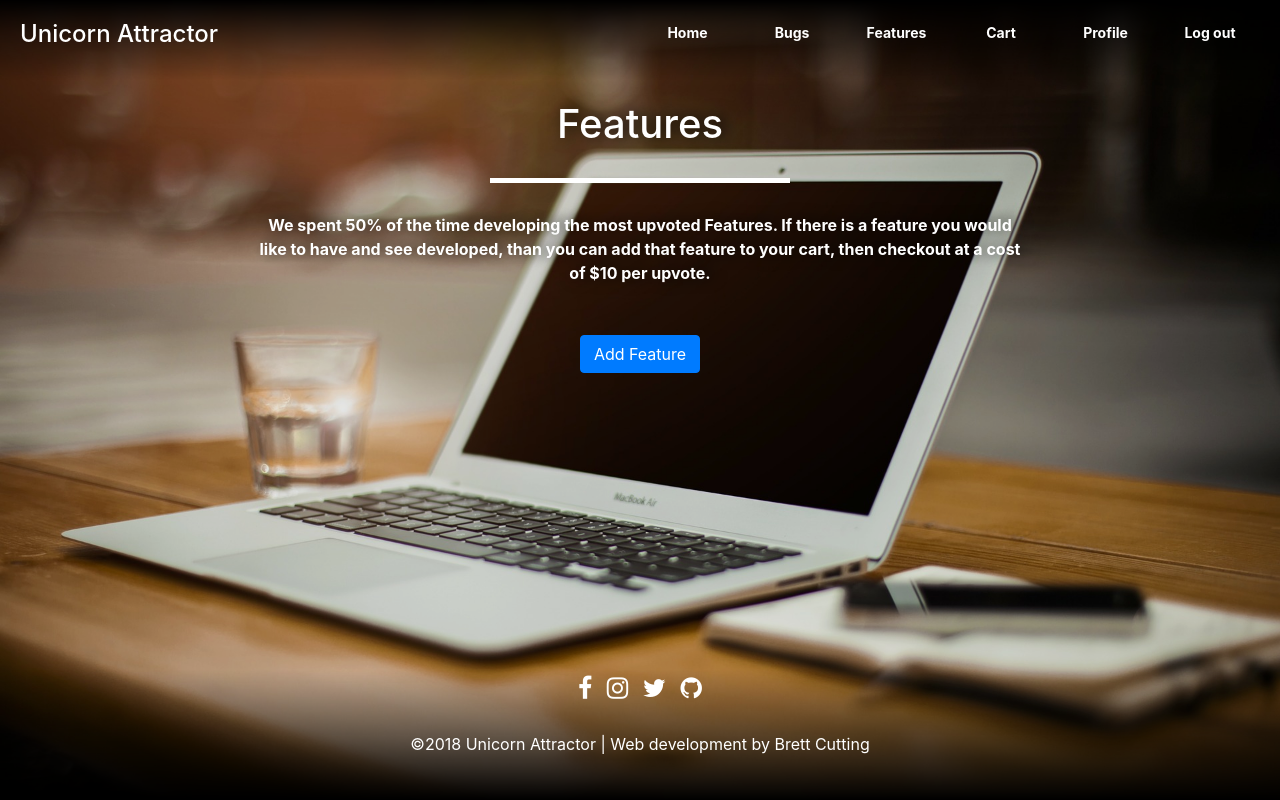
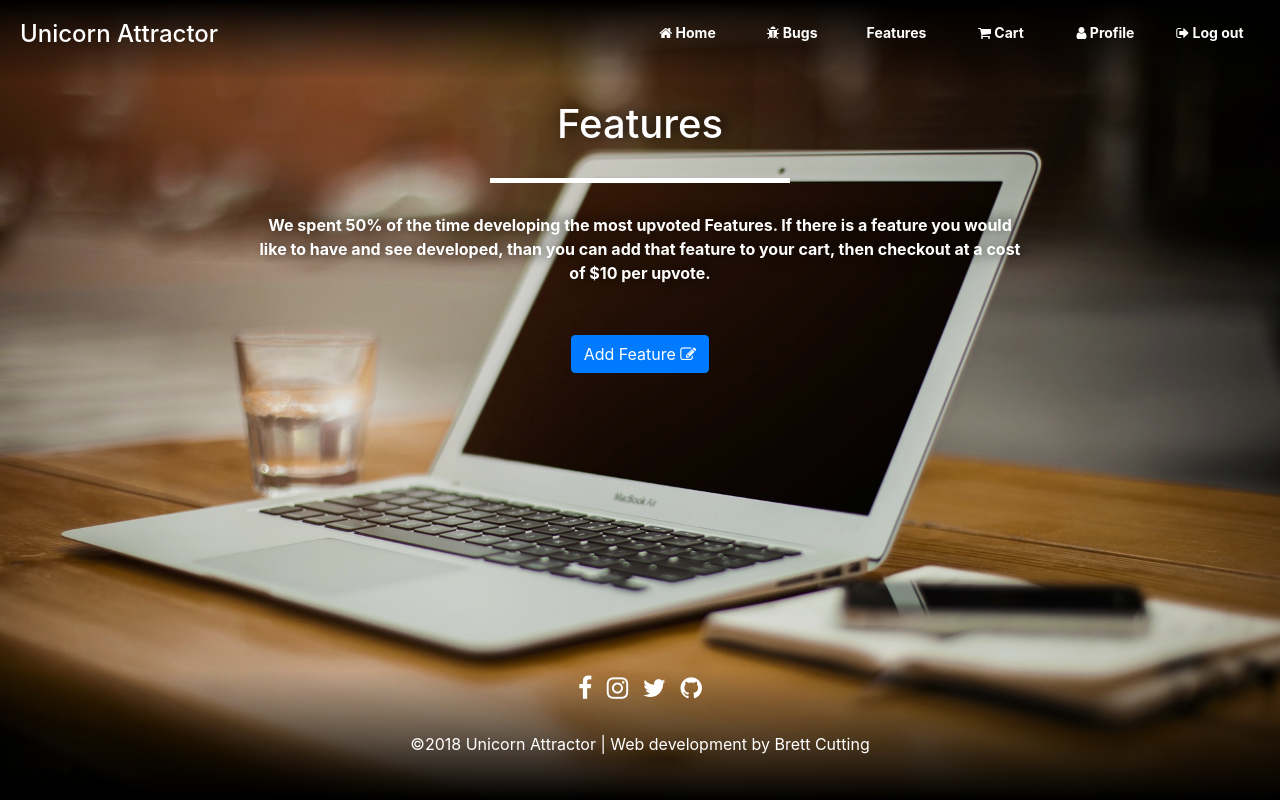
Before and after one commit to brettcutt/issue-tracker, a Django app: page /features/ in a window 1280 px wide. Run offline with Django 3.2, Linux system fonts and the light colour scheme; the visitor is signed in with stand-in values (Sample User, id 1); data that the repository does not hold is empty; some libraries are stand-ins or nearby versions; some web fonts are replaced.

Commit message:
added font awesome icons

```diff
--- a/bugs/templates/add_ticket.html
+++ b/bugs/templates/add_ticket.html
@@ -27,7 +27,11 @@
                 </div>
             </div>
             {% endif %}
-            <button class="btn btn-primary" type='submit'>Add</button>
+            {% if add_edit %}
+            <button class="btn btn-primary" type='submit'>Edit <i class="fa fa-pencil-square-o" aria-hidden="true"></i></button>
+            {% else %}
+            <button class="btn btn-primary" type='submit'>Add <i class="fa fa-pencil-square-o" aria-hidden="true"></i></button>
+            {% endif %}
         </form>
         <div class="messages-status-error">
 
--- a/bugs/templates/bugs.html
+++ b/bugs/templates/bugs.html
@@ -12,7 +12,8 @@
         </div>
         {% if user.is_authenticated %}
         <div class='center'>
-            <a class='btn btn-primary inline margin-bottom-20' href="{% url 'add_bug' %}">Add Bug</a>
+            <a class='btn btn-primary inline margin-bottom-20' href="{% url 'add_bug' %}">Add Bug <i class="fa fa-pencil-square-o"
+                    aria-hidden="true"></i></a>
         </div>
         {% endif %}
     </div>
@@ -41,7 +42,8 @@
                 <div class="ticket-bottom">
                     <form method='get' class='inline' action="{% url 'bug_detail' ticket.id %}">
                         <div class=''>
-                            <button type='submit' class=' btn btn-primary inline'>View Ticket</button>
+                            <button type='submit' class=' btn btn-primary inline'>View Ticket <i class="fa fa-ticket"
+                                    aria-hidden="true"></i></button>
                         </div>
                     </form>
                 </div>
--- a/features/templates/features.html
+++ b/features/templates/features.html
@@ -16,7 +16,8 @@
         </div>
         {% if user.is_authenticated %}
         <div class='center'>
-            <a class='btn btn-primary inline margin-bottom-20' href="{% url 'add_feature' %}">Add Feature</a>
+            <a class='btn btn-primary inline margin-bottom-20 add-feature-button' href="{% url 'add_feature' %}"> Add
+                Feature <i class="fa fa-pencil-square-o" aria-hidden="true"></i></a>
         </div>
         {% endif %}
     </div>
@@ -45,7 +46,8 @@
                 <div class="ticket-bottom">
                     <form method='get' class='inline' action="{% url 'feature_detail' ticket.id %}">
                         <div class=''>
-                            <button type='submit' class=' btn btn-primary inline'>View Ticket</button>
+                            <button type='submit' class=' btn btn-primary inline'>View Ticket <i class="fa fa-ticket"
+                                    aria-hidden="true"></i></button>
                         </div>
                     </form>
                 </div>
--- a/static/css/style.css
+++ b/static/css/style.css
@@ -448,6 +448,10 @@ margin-top: 100px;
 }
 
 /* BUGS AND FEATURES */
+.add-feature-button {
+    width: auto;
+}
+
 .upvoted-wrapper {
     position: relative;
 }
--- a/templates/base.html
+++ b/templates/base.html
@@ -30,24 +30,24 @@
             <nav id="collapse">
 
                 <ul class="">
-                    <li><a href="/">Home</a></li>
-                    <li><a href="{% url 'bugs' %}">Bugs</a></li>
+                    <li><a href="/"><i class="fa fa-home" aria-hidden="true"></i> Home</a></li>
+                    <li><a href="{% url 'bugs' %}"><i class="fa fa-bug" aria-hidden="true"></i> Bugs</a></li>
                     <li><a href="{% url 'features' %}">Features</a></li>
                     {% if user.is_authenticated %}
-                    <li><a href="{% url 'view_cart' %}">Cart</a>
+                    <li><a href="{% url 'view_cart' %}"><i class="fa fa-shopping-cart" aria-hidden="true"></i> Cart</a>
                         {% if ticket_count > 0 %}
                         <label for="" class="badge badge-light">{{ ticket_count }}</label>
                         {% endif %}
 
                     </li>
-                    <li><a href="{% url 'profile' %}">Profile</a></li>
-                    <li><a href="{% url 'logout' %}">Log out</a></li>
+                    <li><a href="{% url 'profile' %}"><i class="fa fa-user" aria-hidden="true"></i> Profile</a></li>
+                    <li><a href="{% url 'logout' %}"><i class="fa fa-sign-out" aria-hidden="true"></i> Log out</a></li>
                     {% if user|slugify == 'admin' %}
                     <li><a href="/admin">Admin</a></li>
                     {% endif %}
                     {% else %}
 
-                    <li><a href="{% url 'login' %}">Login</a></li>
+                    <li><a href="{% url 'login' %}"><i class="fa fa-sign-in" aria-hidden="true"></i> Login</a></li>
                     <li><a href="{% url 'registration' %}">Register</a></li>
                     {% endif %}
 
```
Also changed, not shown: bugs/templates/bug_detail.html (+5 -4 lines), cart/templates/cart.html (+7 -5 lines), checkout/templates/checkout.html (+5 -3 lines), features/templates/feature_detail.html (+7 -5 lines), home/templates/index.html (+6 -4 lines).
